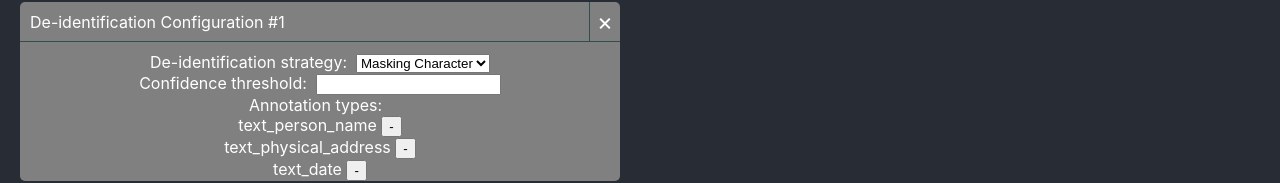
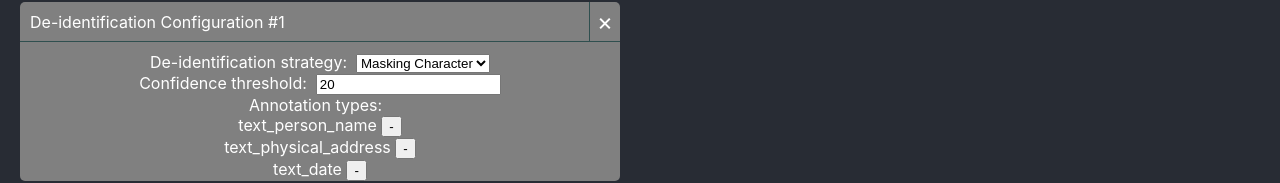
Before and after one commit to nlpsandbox/phi-deidentifier-example, a React (Create React App) app in the folder client/: page / in a window 1280 px wide. Shown: the part 540-723 px from the top of the page. Built offline with nearby package versions, Linux system fonts and the light colour scheme.

Commit message:
Fix Down-Propagation of State

```diff
--- a/client/src/components/App.js
+++ b/client/src/components/App.js
@@ -85,7 +85,6 @@ class App extends React.Component {
   }
 
   deleteDeidConfig = (index) => {
-    alert("deleteDeidConfig called with index: " + index.toString());
     let deidentificationConfigs = [...this.state.deidentificationConfigs];
     deidentificationConfigs.splice(index, 1);
     this.setState({
--- a/client/src/components/DeidentificationConfigForm.js
+++ b/client/src/components/DeidentificationConfigForm.js
@@ -1,6 +1,6 @@
 import './DeidentificationConfigForm.css'
 import React from 'react';
-import { DeidentificationConfigAnnotationTypesEnum } from '../models';
+import { DeidentificationConfigAnnotationTypesEnum, DeidentificationConfigDeidentificationStrategy } from '../models';
 
 export class DeidentificationConfigForm extends React.Component {
   updateDeidConfig = (newSettings) => {
@@ -53,14 +53,14 @@ export class DeidentificationConfigForm extends React.Component {
           <div className="deid-config-remove" onClick={this.handleDelete}></div>
         </div>
         De-identification strategy: &nbsp;
-        <select onChange={this.handleStrategyChange}>
+        <select onChange={this.handleStrategyChange} value={Object.keys(this.props.deidentificationStrategy)[0]}>
           <option value="maskingCharConfig">Masking Character</option>
           <option value="redactConfig">Redact</option>
           <option value="annotationTypeConfig">Annotation Type</option>
         </select>
         <br />
         Confidence threshold: &nbsp;
-        <input type="number" onChange={this.handleConfidenceThresholdChange} name="confidenceThreshold" />
+        <input type="number" onChange={this.handleConfidenceThresholdChange} name="confidenceThreshold" value={this.props.confidenceThreshold} />
         <br />
         Annotation types: &nbsp;
         <div>
```
